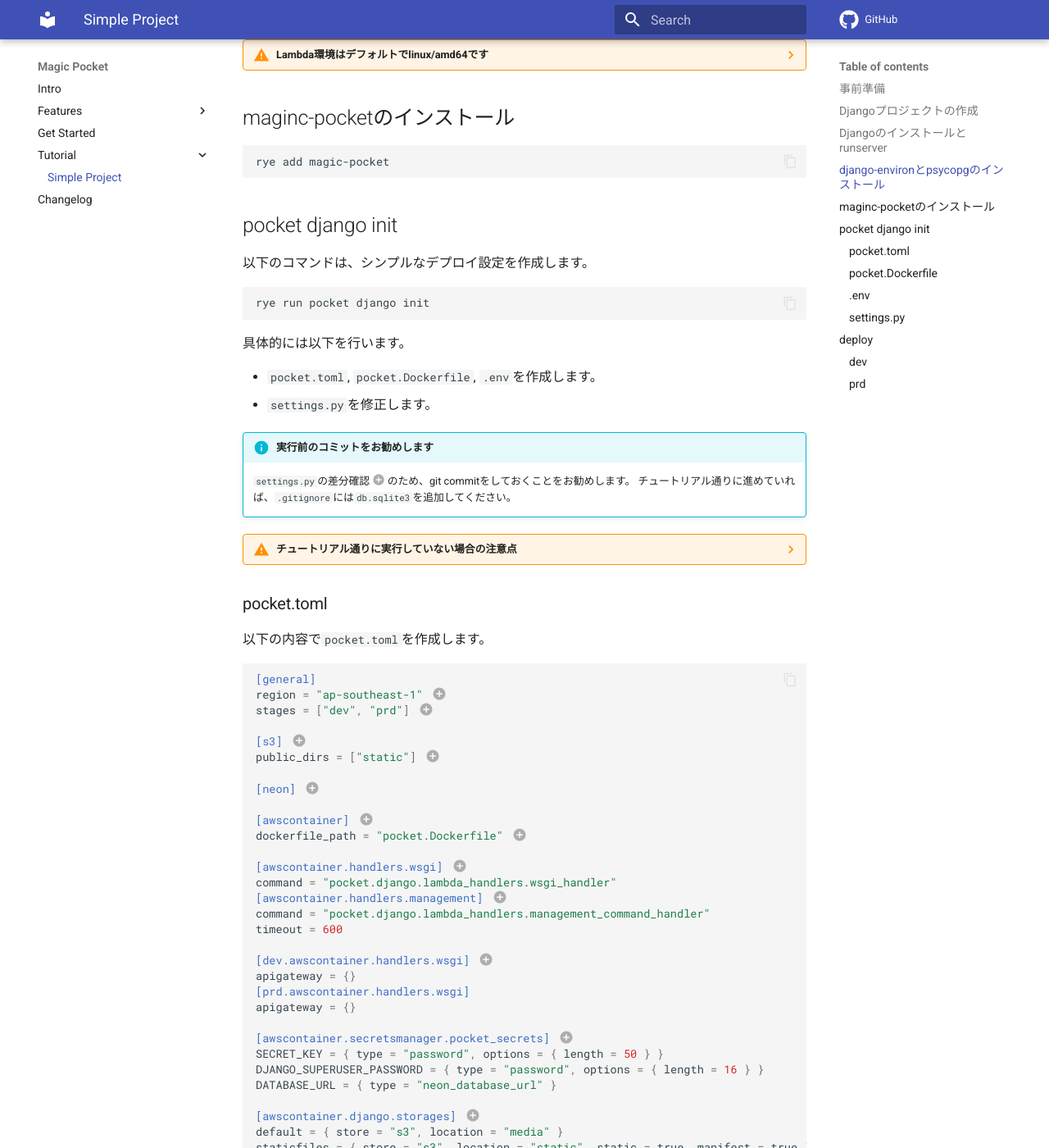
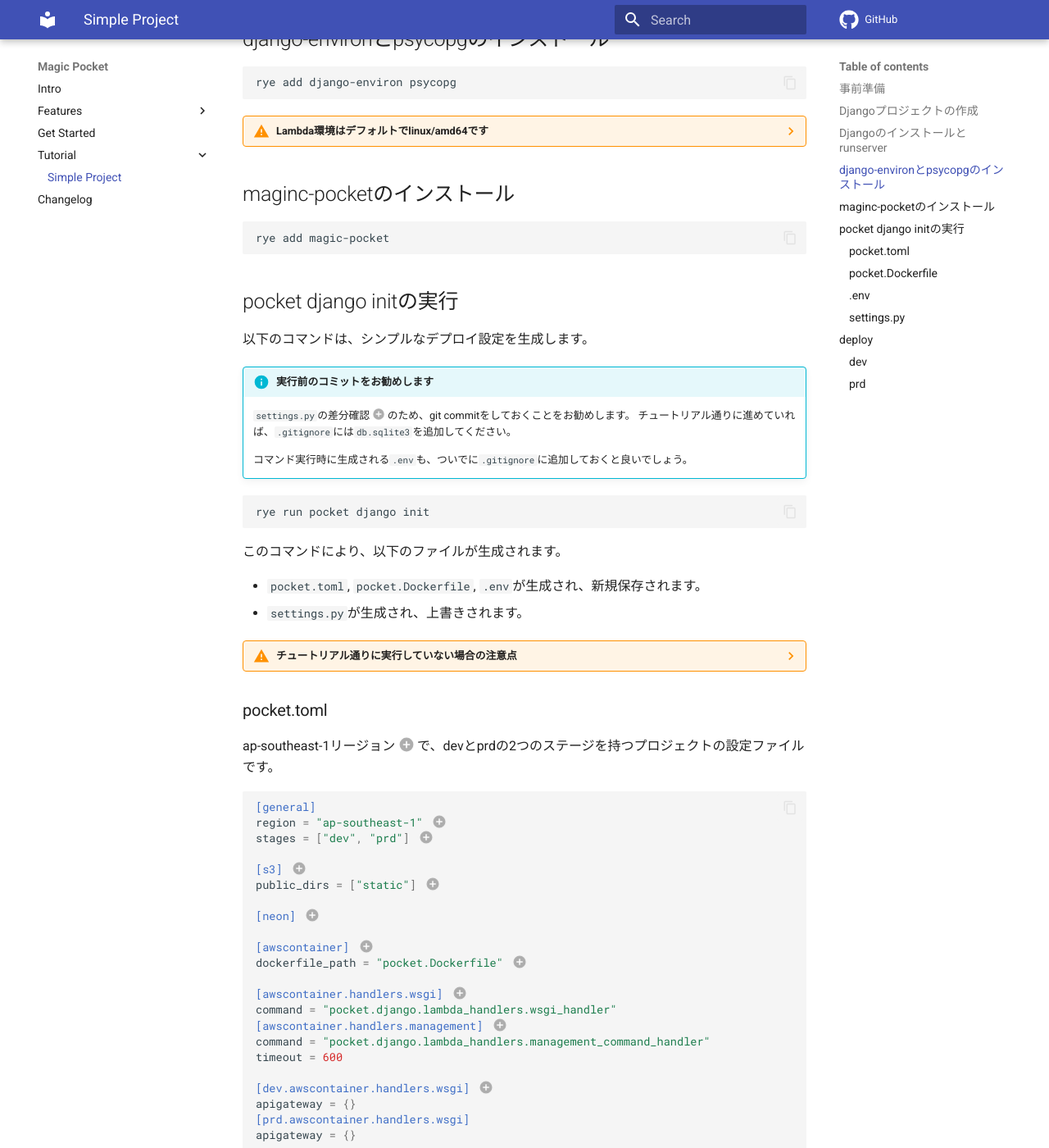
Before and after one commit to worgue/magic-pocket, an MkDocs documentation site: the page built from docs/tutorial/simple.md, in a window 1280 px wide and 1400 px high, scrolled down 1320 px. Shown: the whole window at 82% size. Built offline with MkDocs 1.6.1 and Material for MkDocs 9.7.7, drawn with Linux system fonts in a browser that asks for light colours; emoji names are drawn with the system emoji font; comment, search, counter and statistics services are not loaded; some of the changed text lies outside the part shown.

Commit message:
:memo: Update docs/tutorial/simple

````diff
--- a/docs/tutorial/simple.md
+++ b/docs/tutorial/simple.md
@@ -27,13 +27,18 @@ rye, AWS, Neon
     チュートリアルに沿えば、`.env`で設定できます。
 
 ## Djangoプロジェクトの作成
-!!! warning annotate "プロジェクト名"
-    自分の名前などを入れて、他のmagic-pocketプロジェクトと、コンフリクトしないプロジェクト名にしてください。
-    プロジェクト名から自動生成させるS3バケット名(1)がコンフリクトしてエラーになります。
-    `pocket`などの名前は動かないかもしれません(2)。
+!!! warning annotate "プロジェクト名について"
+    `pocket`をプロジェクト名に含めない
+    :    `pocket`というprefixをつけてリソースを作成するため、prefixかプロジェクト名か分からず、混乱します。
 
-1. `pocket`という文字列や環境名がプレフィックスとなるので、通常はコンフリクトしません。`pocket.toml`内で直接指定することも可能ですが、stageごとに異なる値にしたり、`stage`を変数としたり、チュートリアルの範囲を超えるため、プロジェクト名で対応してください。
-2. magic-pocketをまだ誰も使っていなくて、動く可能性もあります。
+    他のmagic-pocketプロジェクトとコンフリクトさせない
+    :   自分の名前などを入れてください。
+        プロジェクト名から自動生成させるS3バケット名(1)がコンフリクトしてエラーになります。
+        `pocket`などの名前は動かないかもしれません(2)。
+
+
+1. `pocket`というプレフィックスが付くので、通常はコンフリクトしません。この値は、`pocket.toml`で直接指定も可能ですが、チュートリアルでは、プロジェクト名で対応してください。
+2. 実際は、`pocket`という名称はS3の問題ではなく動きません。magic-pocketのpocketディレクトリよりも、プロジェクトディレクトリがimportで優先されるためです。
 
 ```bash
 # global django (1)
@@ -72,32 +77,38 @@ rye add django-environ psycopg
 rye add magic-pocket
 ```
 
-## pocket django init
-以下のコマンドは、シンプルなデプロイ設定を作成します。
+## pocket django initの実行
+以下のコマンドは、シンプルなデプロイ設定を生成します。
+
+!!! info annotate "実行前のコミットをお勧めします"
+    `settings.py`の差分確認(1)のため、git commitをしておくことをお勧めします。
+    チュートリアル通りに進めていれば、`.gitignore`には`db.sqlite3`を追加してください。
+
+    コマンド実行時に生成される`.env`も、ついでに`.gitignore`に追加しておくと良いでしょう。
+
+1. 以下に差分は記載しますが、手元で確認できたほうが安心かと思います。
 
 ```bash
 rye run pocket django init
 ```
 
-具体的には以下を行います。
+このコマンドにより、以下のファイルが生成されます。
 
-- `pocket.toml`, `pocket.Dockerfile`, `.env`を作成します。
-- `settings.py`を修正します。
-
-!!! info annotate "実行前のコミットをお勧めします"
-    `settings.py`の差分確認(1)のため、git commitをしておくことをお勧めします。
-    チュートリアル通りに進めていれば、`.gitignore`には`db.sqlite3`を追加してください。
-
-1. 以下に差分は記載しますが、手元で確認できたほうが安心かと思います。
+- `pocket.toml`, `pocket.Dockerfile`, `.env`が生成され、新規保存されます。
+- `settings.py`が生成され、上書きされます。
 
 ??? warning "チュートリアル通りに実行していない場合の注意点"
     **djagno-environ**
 
     :   django-environがない場合、`.env`と`settings.py`は作成されません。
-        環境変数としてしか取得できない変数があるので、まずは、django-environを利用した`settings.py`を作成することをお勧めします。
+        環境変数としてしか取得できないデータがあるので、チュートリアルでは、django-environを利用した`settings.py`を作成することをお勧めします。
 
 ### pocket.toml
-以下の内容で`pocket.toml`を作成します。
+ap-southeast-1リージョン(1)で、devとprdの2つのステージを持つプロジェクトの設定ファイルです。
+{.annotate}
+
+1. Neonが存在するリージョンを設定してください。
+
 
 ```toml
 [general]
@@ -133,7 +144,7 @@ default = { store = "s3", location = "media" }
 staticfiles = { store = "s3", location = "static", static = true, manifest = true }
 ```
 
-1.  :man_raising_hand: `ap-southeast-1`リージョンでリソースは作成されます。
+1.  :man_raising_hand: `ap-southeast-1`リージョンでリソースは作成されます。Neonが使えるリージョンを指定してください。
 2.  `dev`と`prd`の2つのステージが指定可能です。
 3.  S3バケットを作成します。名前は指定されていないので、プロジェクト名とステージ名から自動生成されます。
 4.  作成されたバケットの`static`ディレクトリは公開されます
@@ -147,8 +158,7 @@ staticfiles = { store = "s3", location = "static", static = true, manifest = tru
 12. S3 に default と static のディレクトリが作成され、settings.py を通じて簡単に、django の settings.STORAGES 形式で読み込めます。
 
 ### pocket.Dockerfile
-`awscontainer.dockerfile_path`で指定した先に、Lambda対応のDockerfileを作成します。
-`requirements.lock`を持つDjangoプロジェクトの場合、以下の設定で動作します(1)。
+Lambda対応のDockerfileを生成します(1)。
 {.annotate}
 
 1. どういうライブラリが動かないのか、良く分かっていません。動かないライブラリがあれば、issueに投げてください。
@@ -191,11 +201,12 @@ ENTRYPOINT [ "/venv/bin/python", "-m", "awslambdaric" ]
 1. gitレポジトリからモジュールをダウンロードする必要がある場合に必要です。なければ不要です。
 
 ### .env
-以下の内容で`.env`を作成します。
-
 !!! tip "ローカル環境用の設定ファイルです"
     このファイルは、ローカルでDjangoを動かすための設定ファイルです。
-    デプロイ時には、これらの変数は`secretsmanager`経由で取得されるため、デプロイ環境を動かすには、`.env`は不要です。
+    デプロイ時には、これらの変数は`secretsmanager`経由で取得されるため、デプロイ環境を動かすだけなら、`.env`は不要です。
+
+以下の内容で生成されます。
+
 
 ```bash
 DEBUG=true
@@ -207,9 +218,9 @@ DATABASE_URL=sqlite:///db.sqlite3
 1. Djangoの`SECRET_KEY`生成の仕組みを利用して、毎回異なる値が出力されます。
 
 ### settings.py
-`settings.py`に必要な修正は以下の通りです。
+以下の修正が適用された`settings.py`が生成されます。
 
-- `SECRET_KEY`, `DEBUG`, `ALLOWED_HOSTS`, `DATABASES`を削除します。これらは、`SecretsManager`経由で環境変数から読み込まれます。
+- `SECRET_KEY`, `ALLOWED_HOSTS`, `DATABASES`, `DEBUG`を環境変数から読み込ませるように修正します。デプロイ時には`SecretsManager`経由、ローカルでは`.env`経由で取得します。
 - `STORAGES`, `CACHES`を`pocket.toml`から読み込む形に修正します。
 
 追加されるコードは以下になります。
@@ -251,7 +262,7 @@ ALLOWED_HOSTS = env.list("ALLOWED_HOSTS")
 1. Lambda環境では不要です。magic-pocketはデプロイ時にNEONのデータベース情報を読み込み、SecretsManagerに登録します。Lambda環境では、その値を環境変数として接続情報を取得できます。
 
 ### dev
-以下のコマンドでdev環境をデプロイと、djangoの初期設定を行います。
+以下のコマンドでdev環境へのデプロイと、djangoの初期設定を行います。
 
 ```bash
 pocket deploy --stage=dev
@@ -260,16 +271,17 @@ pocket django manage collectstatic --noinput --stage=dev
 pocket django manage createsuperuser --username=admin --email=admin@example.com --noinput --stage=dev
 ```
 
-ここまでの設定では、`SECRET_KEY`、`DJANGO_SUPERUSER_PASSWORD`、`DATABASE_URL` は、SecretsManagerに保存され`settings.py`から読み込まれます。
+`SECRET_KEY`、`DJANGO_SUPERUSER_PASSWORD`、`DATABASE_URL` は、自動生成されSecretsManagerに保存されます。その値は`settings.py`で取得されます。
 
-`DJANGO_SUPERUSER_PASSWORD`を含む自動生成された内容は、以下で取得できます。
+自動生成されたシークレットは、以下で確認できます。
 
 ```bash
 pocket resource awscontainer secretsmanager list --stage dev --show-values
 ```
 
 ### prd
-devをprdに変えるだけです。環境がコンフリクトすることはありません。
+devをprdに変えるだけです。環境やシークレットは全て別になります。
+
 ```bash
 pocket deploy --stage=prd
 pocket django manage migrate --stage=prd
````
